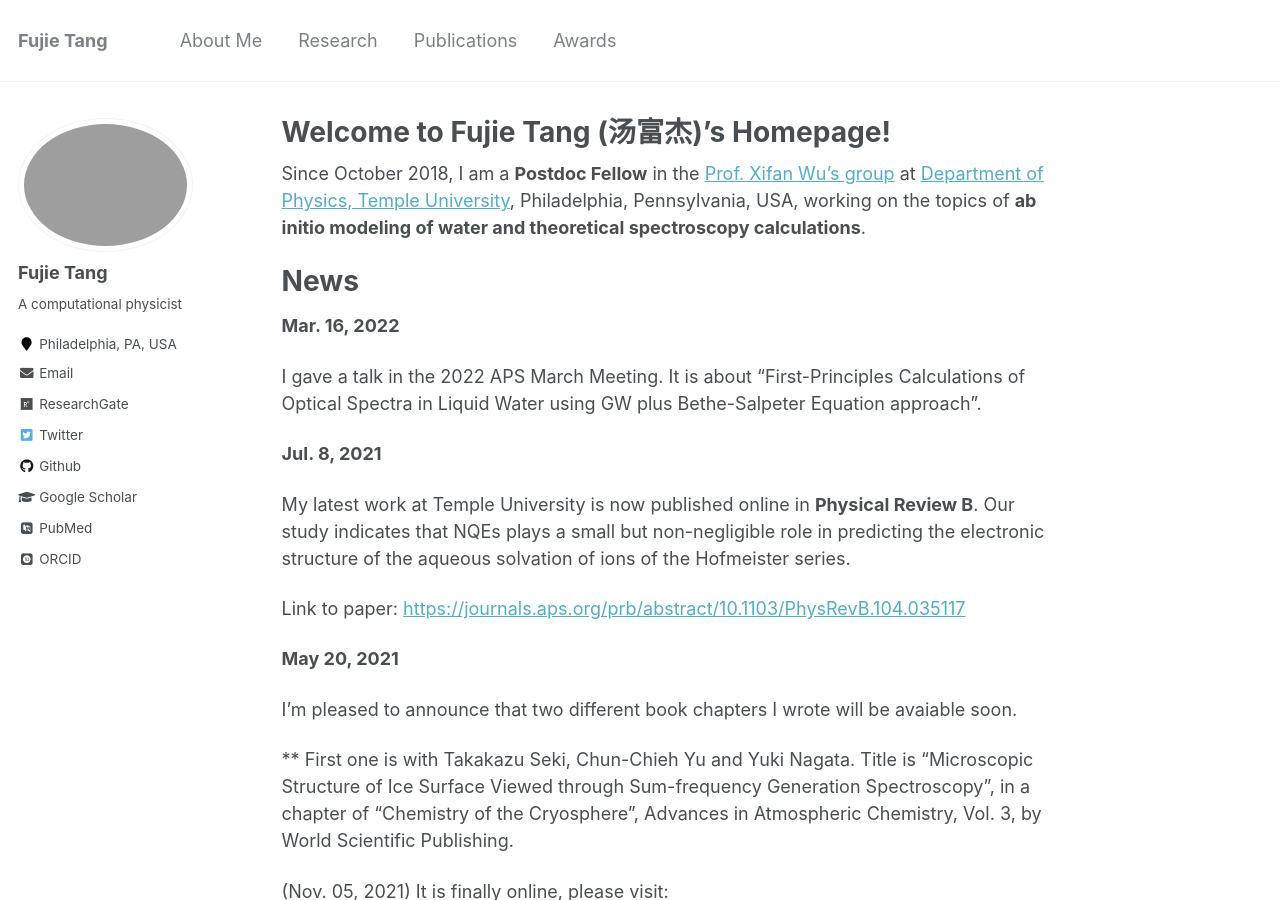
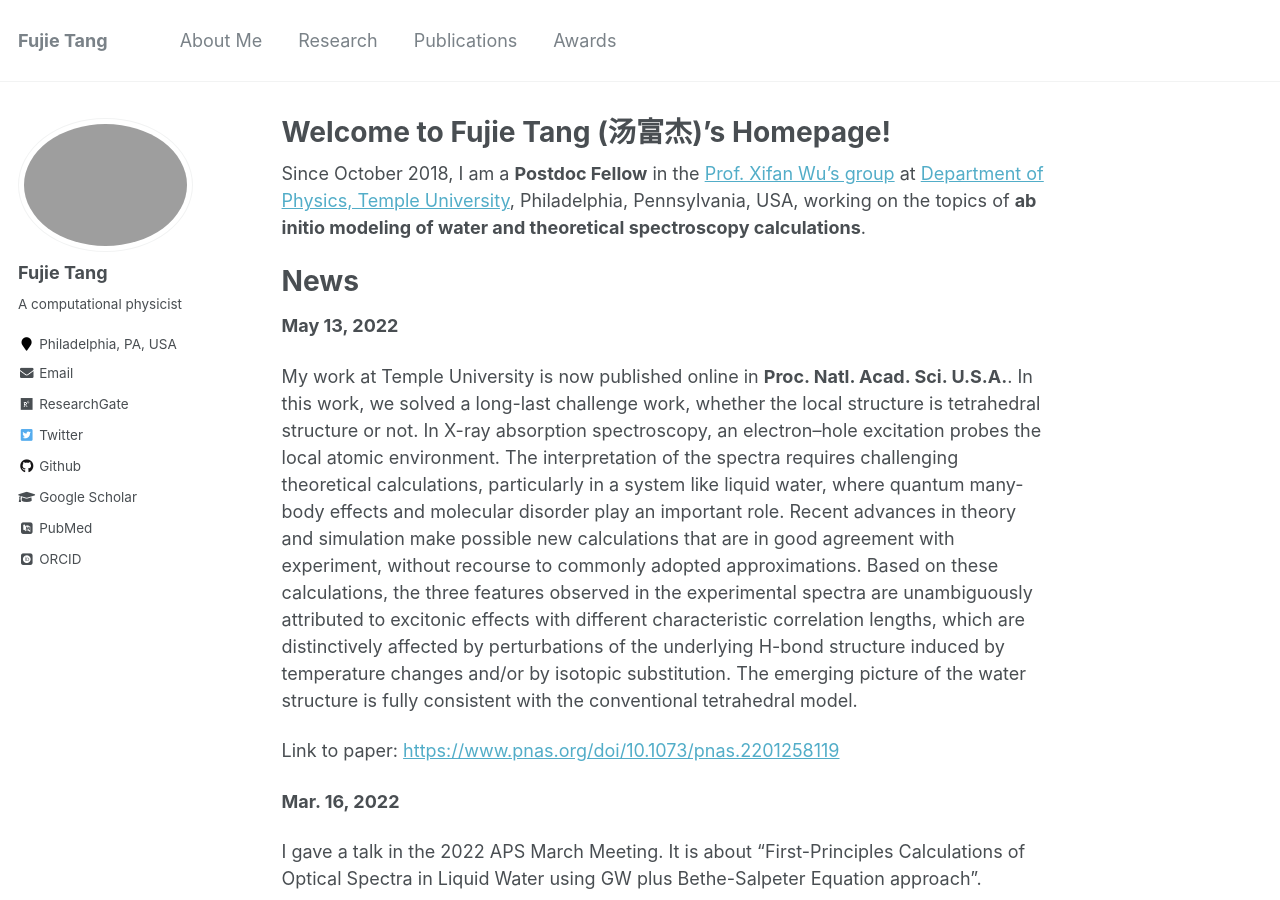
Before and after one commit to fujiepku/fujiepku.github.io, a Jekyll site: the page built from _pages/about.md, in a window 1280 px wide and 900 px high. Built offline with Jekyll 4.4.1, drawn with Linux system fonts in a browser that asks for light colours; some web fonts are replaced.

Commit message:
Update about.md

```diff
--- a/_pages/about.md
+++ b/_pages/about.md
@@ -12,6 +12,13 @@ Since October 2018, I am a **Postdoc Fellow** in the [Prof. Xifan Wu's group](ht
 
 News
 ======
+**May 13, 2022**
+
+My work at Temple University is now published online in **Proc. Natl. Acad. Sci. U.S.A.**. In this work, we solved a long-last challenge work, whether the local structure is tetrahedral structure or not. In X-ray absorption spectroscopy, an electron–hole excitation probes the local atomic environment. The interpretation of the spectra requires challenging theoretical calculations, particularly in a system like liquid water, where quantum many-body effects and molecular disorder play an important role. Recent advances in theory and simulation make possible new calculations that are in good agreement with experiment, without recourse to commonly adopted approximations. Based on these calculations, the three features observed in the experimental spectra are unambiguously attributed to excitonic effects with different characteristic correlation lengths, which are distinctively affected by perturbations of the underlying H-bond structure induced by temperature changes and/or by isotopic substitution. The emerging picture of the water structure is fully consistent with the conventional tetrahedral model.
+
+Link to paper: [https://www.pnas.org/doi/10.1073/pnas.2201258119](https://www.pnas.org/doi/10.1073/pnas.2201258119)
+
+
 **Mar. 16, 2022**
 
 I gave a talk in the 2022 APS March Meeting. It is about "First-Principles Calculations of Optical Spectra in Liquid Water using GW plus Bethe-Salpeter Equation approach".
```
